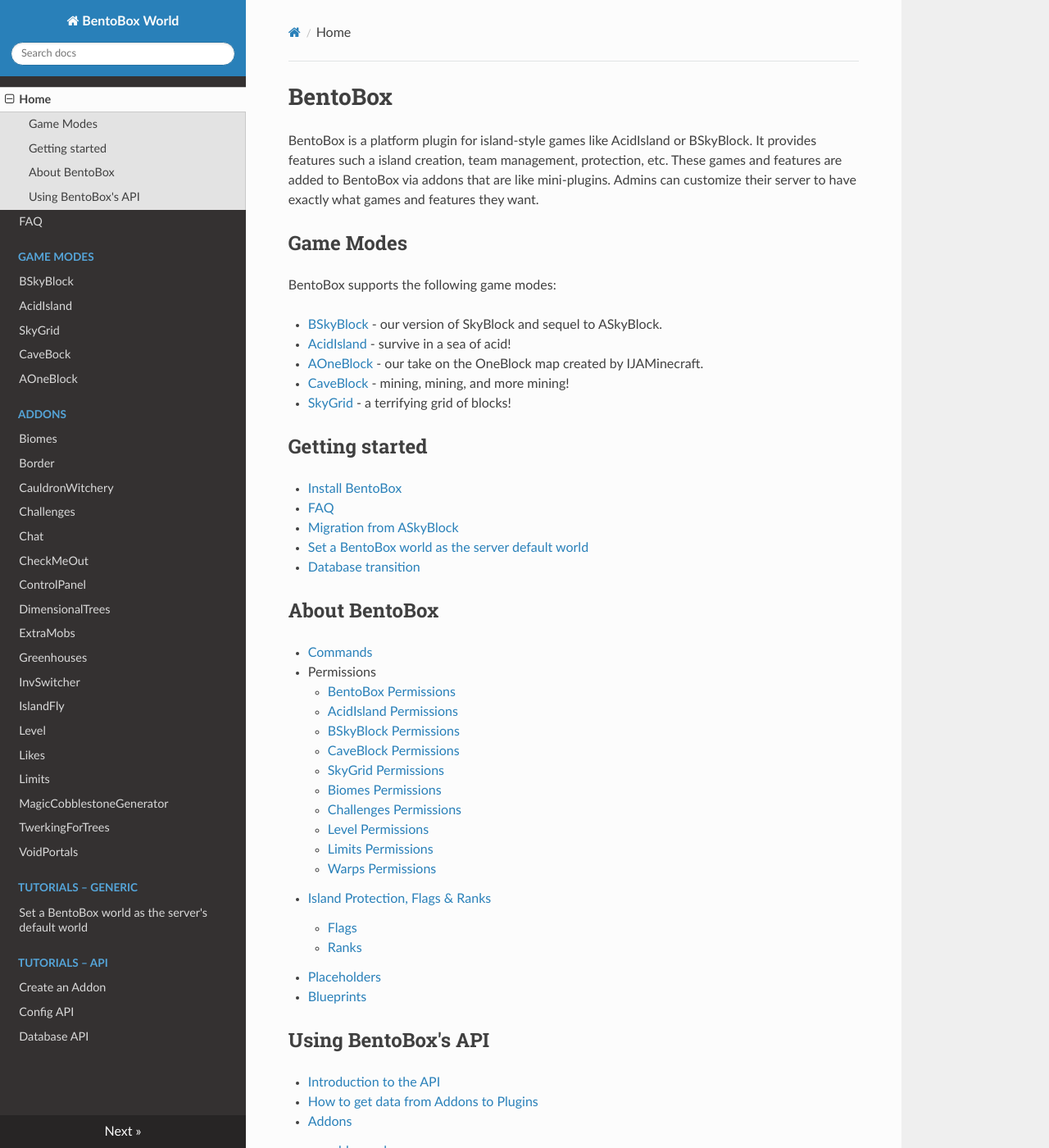
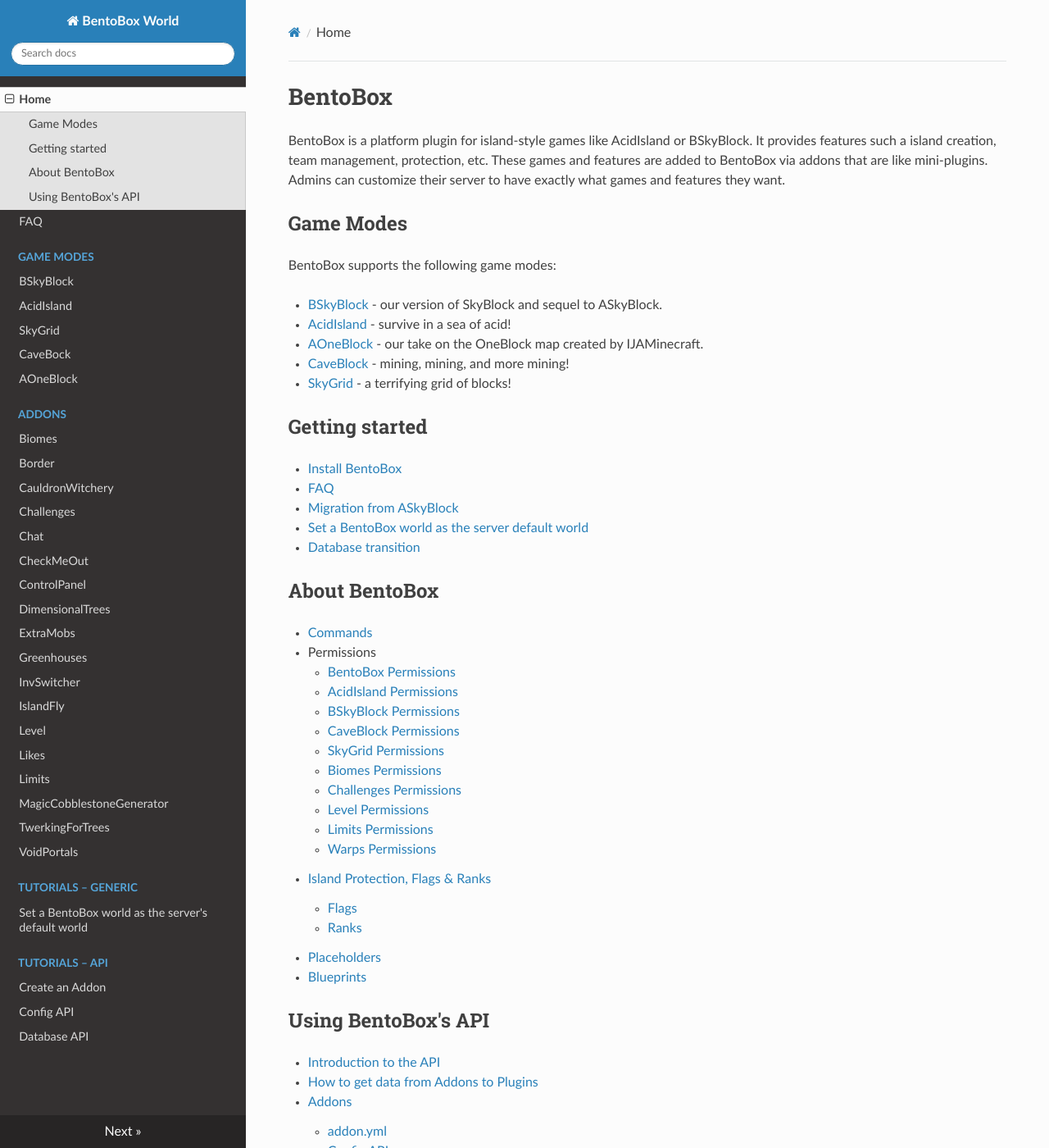
Before and after one commit to BentoBoxWorld/docs, an MkDocs documentation site: the page built from docs/index.md, in a window 1280 px wide and 1400 px high. Shown: the whole window at 82% size. Built offline with MkDocs 1.6.1, drawn with Linux system fonts in a browser that asks for light colours; nearby versions of some CDN libraries.

Commit message:
Added custom css to have full-screen-width pages

```diff
--- /dev/null
+++ b/docs/css/fullscreen.css
@@ -0,0 +1,3 @@
+.wy-nav-content {
+   max-width: 100%;
+}
--- a/mkdocs.yml
+++ b/mkdocs.yml
@@ -1,4 +1,5 @@
 site_name: BentoBox World
+extra_css: [css/fullscreen.css]
 nav:
     - Home: index.md
     - FAQ: FAQ.md
```
